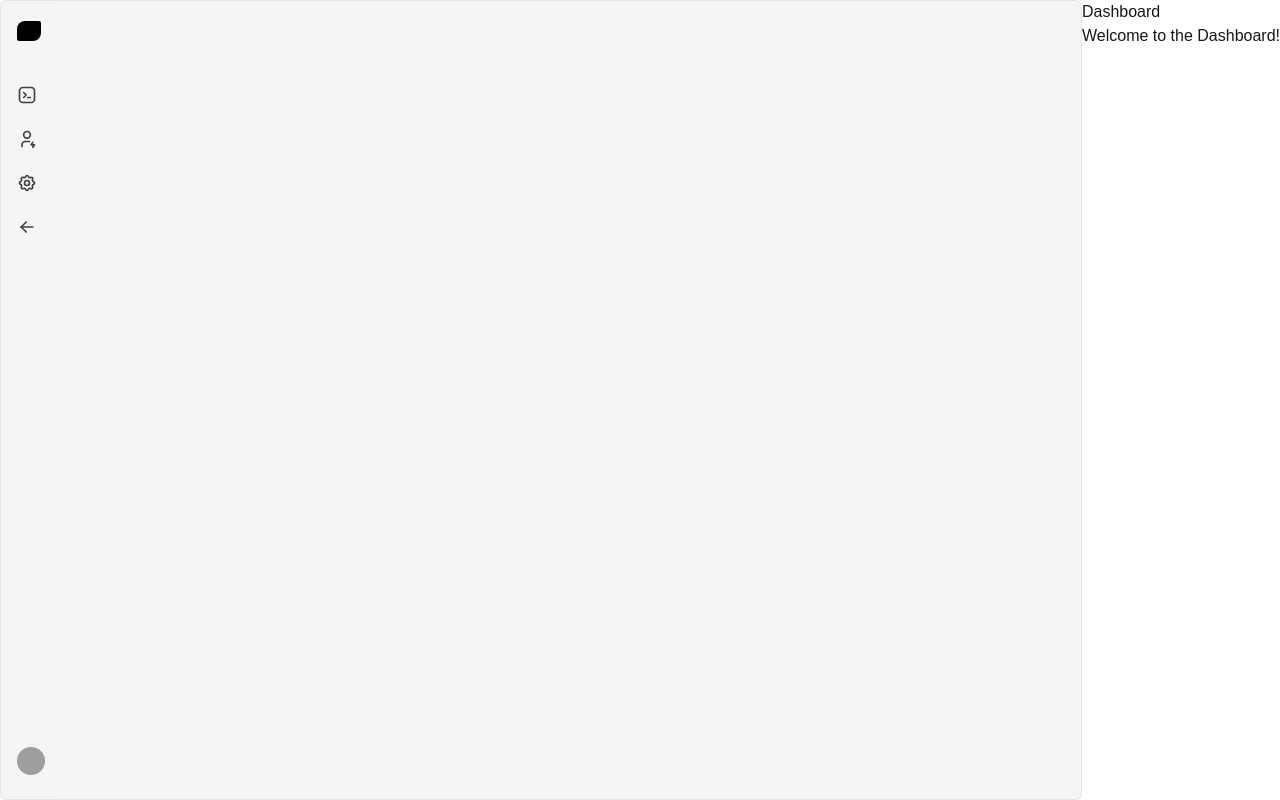
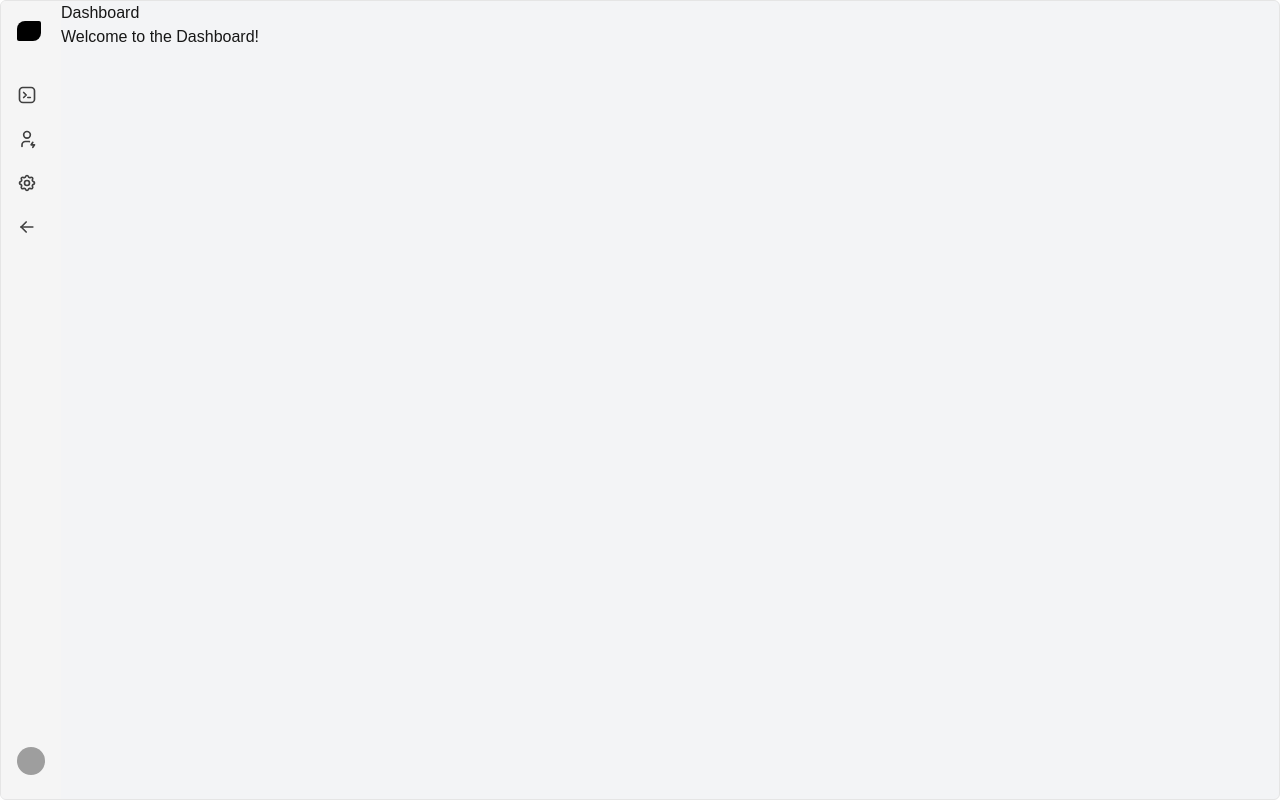
Before and after one commit to AlejMM17/SmartHub, a Next.js app in the folder frontend/: page /dashboard in a window 1280 px wide. Built offline with nearby package versions, Linux system fonts and the light colour scheme; grey boxes are pictures that could not be loaded.

Commit message:
sidebar fixed

```diff
--- a/frontend/app/components/SidebarDemo.jsx
+++ b/frontend/app/components/SidebarDemo.jsx
@@ -1,6 +1,6 @@
 "use client";
 import React, { useState } from "react";
-import { Sidebar, SidebarBody, SidebarLink } from "./ui/sidebar";
+import { Sidebar, SidebarBody, SidebarLink } from "./ui/Sidebar";
 import {
   IconArrowLeft,
   IconBrandTabler,
@@ -12,46 +12,50 @@
 import Image from "next/image";
 import { cn } from "@/lib/utils";
 
-export function SidebarDemo() {
+export function SidebarDemo({ children }) {
   const links = [
     {
       label: "Dashboard",
-      href: "/dashboard", // Updated to use Next.js route
+      href: "#",
       icon: (
         <IconBrandTabler className="text-neutral-700 dark:text-neutral-200 h-5 w-5 flex-shrink-0" />
       ),
     },
     {
       label: "Profile",
-      href: "/profile", // Updated to use Next.js route
+      href: "#",
       icon: (
         <IconUserBolt className="text-neutral-700 dark:text-neutral-200 h-5 w-5 flex-shrink-0" />
       ),
     },
     {
       label: "Settings",
-      href: "/settings", // Updated to use Next.js route
+      href: "#",
       icon: (
         <IconSettings className="text-neutral-700 dark:text-neutral-200 h-5 w-5 flex-shrink-0" />
       ),
     },
     {
       label: "Logout",
-      href: "/logout", // Placeholder route for logout
+      href: "#",
       icon: (
         <IconArrowLeft className="text-neutral-700 dark:text-neutral-200 h-5 w-5 flex-shrink-0" />
       ),
     },
   ];
-
   const [open, setOpen] = useState(false);
-
   return (
-    <div className={cn("rounded-md flex flex-col md:flex-row bg-gray-100 dark:bg-neutral-800l flex-1 mx-auto border border-neutral-200 dark:border-neutral-700 overflow-hidden", "h-[100vh]")}>
-      <Sidebar open={open} setOpen={setOpen} animate={true} className="w-20 md:w-24">
+    <div
+      className={cn(
+        "rounded-md flex flex-col md:flex-row bg-gray-100 dark:bg-neutral-800 w-full flex-1 mx-auto border border-neutral-200 dark:border-neutral-700 overflow-hidden",
+        // for your use case, use `h-screen` instead of `h-[60vh]`
+        "h-screen"
+      )}
+    >
+      <Sidebar open={open} setOpen={setOpen}>
         <SidebarBody className="justify-between gap-10">
           <div className="flex flex-col flex-1 overflow-y-auto overflow-x-hidden">
-            <Logo />
+            {open ? <Logo /> : <LogoIcon />}
             <div className="mt-8 flex flex-col gap-2">
               {links.map((link, idx) => (
                 <SidebarLink key={idx} link={link} />
@@ -77,17 +81,38 @@
           </div>
         </SidebarBody>
       </Sidebar>
+      <Dashboard children= { children }/>
     </div>
   );
 }
-
-const Logo = () => {
+export const Logo = () => {
   return (
-    <Link href="#" className="font-normal flex space-x-2 items-center text-sm text-black py-1 relative z-20">
+    <Link
+      href="#"
+      className="font-normal flex space-x-2 items-center text-sm text-black py-1 relative z-20"
+    >
       <div className="h-5 w-6 bg-black dark:bg-white rounded-br-lg rounded-tr-sm rounded-tl-lg rounded-bl-sm flex-shrink-0" />
-      <motion.span initial={{ opacity: 0 }} animate={{ opacity: 1 }} className="font-medium text-black dark:text-white whitespace-pre">
+      <motion.span
+        initial={{ opacity: 0 }}
+        animate={{ opacity: 1 }}
+        className="font-medium text-black dark:text-white whitespace-pre"
+      >
         Acet Labs
       </motion.span>
     </Link>
   );
 };
+export const LogoIcon = () => {
+  return (
+    <Link
+      href="#"
+      className="font-normal flex space-x-2 items-center text-sm text-black py-1 relative z-20"
+    >
+      <div className="h-5 w-6 bg-black dark:bg-white rounded-br-lg rounded-tr-sm rounded-tl-lg rounded-bl-sm flex-shrink-0" />
+    </Link>
+  );
+};
+
+const Dashboard = ({ children }) => {
+  return <div>{children}</div>;
+};
--- a/frontend/app/components/ui/Sidebar.jsx
+++ b/frontend/app/components/ui/Sidebar.jsx
@@ -62,7 +62,7 @@
   return (<>
     <motion.div
       className={cn(
-        "h-full px-4 py-4 hidden md:flex md:flex-col bg-neutral-100 dark:bg-neutral-800 w-[300px] flex-shrink-0",
+        "h-full px-4 py-4 hidden  md:flex md:flex-col bg-neutral-100 dark:bg-neutral-800 w-[300px] flex-shrink-0",
         className
       )}
       animate={{
--- a/frontend/app/dashboard/page.jsx
+++ b/frontend/app/dashboard/page.jsx
@@ -1,6 +1,6 @@
 export default function Dashboard() {
     return (
-      <div>
+      <div className="">
         <h1>Dashboard</h1>
         <p>Welcome to the Dashboard!</p>
       </div>
--- a/frontend/app/layout.js
+++ b/frontend/app/layout.js
@@ -23,8 +23,7 @@
       <body
         className={`${geistSans.variable} ${geistMono.variable} antialiased flex`}
       >
-        <SidebarDemo />
-        {children}
+        <SidebarDemo children={ children } />
       </body>
     </html>
   );
```
Also changed, not shown: 1 other file (tests, documents, lock files or other folders).
